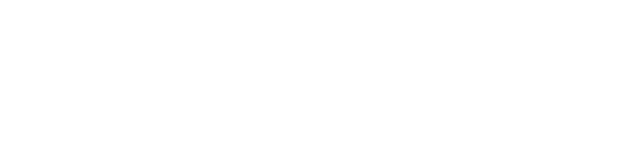
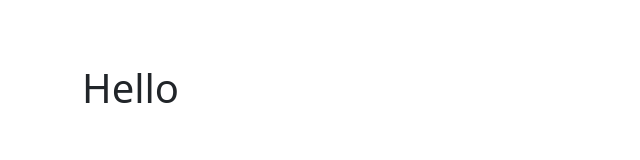
Before and after one commit to marianorigo18/dataJsonOk, a plain HTML site: page index.html in a window 1280 px wide. Shown: the whole page, without its empty margins (0-640 px from the left). Drawn offline with nearby package versions, Linux system fonts and the light colour scheme.

Commit message:
monday third commit

```diff
--- a/app.js
+++ b/app.js
@@ -2,11 +2,10 @@ getData()
 async function getData(){
     const response = await fetch("http://127.0.0.1:5500/dataJsonOk/data/data.json");
     const json = await response.json();
-    recorrerData(json);
+    // recorrerData(json);
 }
 
 function recorrerData(data){
-    let iluminacion = data.categorias[0].categorias[0].categorias;
     data.categorias.forEach(element => {
         console.log(element.title);
         element.categorias.forEach(el => {
--- a/index.html
+++ b/index.html
@@ -4,9 +4,21 @@
     <meta charset="UTF-8">
     <meta http-equiv="X-UA-Compatible" content="IE=edge">
     <meta name="viewport" content="width=device-width, initial-scale=1.0">
+    <link href="https://cdn.jsdelivr.net/npm/bootstrap@5.2.3/dist/css/bootstrap.min.css" rel="stylesheet" integrity="sha384-rbsA2VBKQhggwzxH7pPCaAqO46MgnOM80zW1RWuH61DGLwZJEdK2Kadq2F9CUG65" crossorigin="anonymous">
+    <script src="https://cdn.jsdelivr.net/npm/bootstrap@5.2.3/dist/js/bootstrap.bundle.min.js" integrity="sha384-kenU1KFdBIe4zVF0s0G1M5b4hcpxyD9F7jL+jjXkk+Q2h455rYXK/7HAuoJl+0I4" crossorigin="anonymous"></script>
     <title>Document</title>
 </head>
 <body>
+    <main>
+        <section class="product__cards">
+            <div class="container">
+                <div class="row gy-5 my-3 align-items-center" id="container__cards">
+                    <h1>Hello</h1>
+                </div>
+            </div>
+        </section>
+    </main>
     <script src="app.js"></script>
+    <script src="./scrips/renderProducts.js"></script>
 </body>
 </html>
--- /dev/null
+++ b/scrips/renderProducts.js
@@ -0,0 +1 @@
+console.log('Hello');
```
